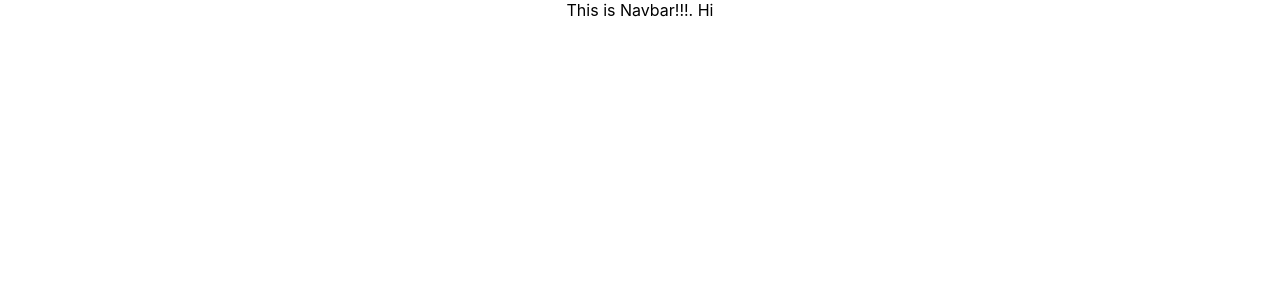
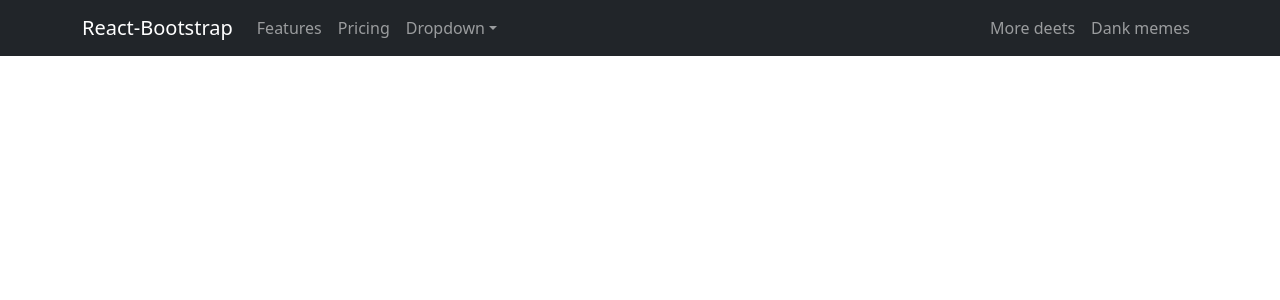
Before and after one commit to ali139713/apollo-ui-freelance, a React (Create React App) app: page / in a window 1280 px wide. Shown: the top 300 px of the page. Built offline with nearby package versions, Linux system fonts and the light colour scheme.

Commit message:
Added react-bootstrap

```diff
--- a/package.json
+++ b/package.json
@@ -6,7 +6,9 @@
     "@testing-library/jest-dom": "^5.14.1",
     "@testing-library/react": "^11.2.7",
     "@testing-library/user-event": "^12.8.3",
+    "bootstrap": "^5.1.0",
     "react": "^17.0.2",
+    "react-bootstrap": "^1.6.1",
     "react-dom": "^17.0.2",
     "react-scripts": "4.0.3",
     "web-vitals": "^1.1.2"
--- a/src/components/navbar.js
+++ b/src/components/navbar.js
@@ -1,13 +1,41 @@
 import React, { Component } from 'react';
+import Navbar from 'react-bootstrap/Navbar';
+import Nav from 'react-bootstrap/Nav';
+import NavDropdown from 'react-bootstrap/NavDropdown';
+import Container from 'react-bootstrap/Container';
 
-class Navbar extends Component {
+class Navigationbar extends Component {
     render() {
         return (
             <div>
-                This is Navbar!!!. Hi
+            <Navbar collapseOnSelect expand="lg" bg="dark" variant="dark">
+  <Container>
+  <Navbar.Brand href="#home">React-Bootstrap</Navbar.Brand>
+  <Navbar.Toggle aria-controls="responsive-navbar-nav" />
+  <Navbar.Collapse id="responsive-navbar-nav">
+    <Nav className="me-auto">
+      <Nav.Link href="#features">Features</Nav.Link>
+      <Nav.Link href="#pricing">Pricing</Nav.Link>
+      <NavDropdown title="Dropdown" id="collasible-nav-dropdown">
+        <NavDropdown.Item href="#action/3.1">Action</NavDropdown.Item>
+        <NavDropdown.Item href="#action/3.2">Another action</NavDropdown.Item>
+        <NavDropdown.Item href="#action/3.3">Something</NavDropdown.Item>
+        <NavDropdown.Divider />
+        <NavDropdown.Item href="#action/3.4">Separated link</NavDropdown.Item>
+      </NavDropdown>
+    </Nav>
+    <Nav>
+      <Nav.Link href="#deets">More deets</Nav.Link>
+      <Nav.Link eventKey={2} href="#memes">
+        Dank memes
+      </Nav.Link>
+    </Nav>
+  </Navbar.Collapse>
+  </Container>
+</Navbar>
             </div>
         );
     }
 }
 
-export default Navbar;
+export default Navigationbar;
--- a/src/index.css
+++ b/src/index.css
@@ -5,6 +5,7 @@
     sans-serif;
   -webkit-font-smoothing: antialiased;
   -moz-osx-font-smoothing: grayscale;
+  background-color: #e8eef4;
 }
 
 code {
--- a/src/index.js
+++ b/src/index.js
@@ -3,6 +3,7 @@
 import './index.css';
 import App from './App';
 import reportWebVitals from './reportWebVitals';
+import 'bootstrap/dist/css/bootstrap.min.css';
 
 ReactDOM.render(
   <React.StrictMode>
```
Also changed, not shown: 1 other file (tests, documents, lock files or other folders).
